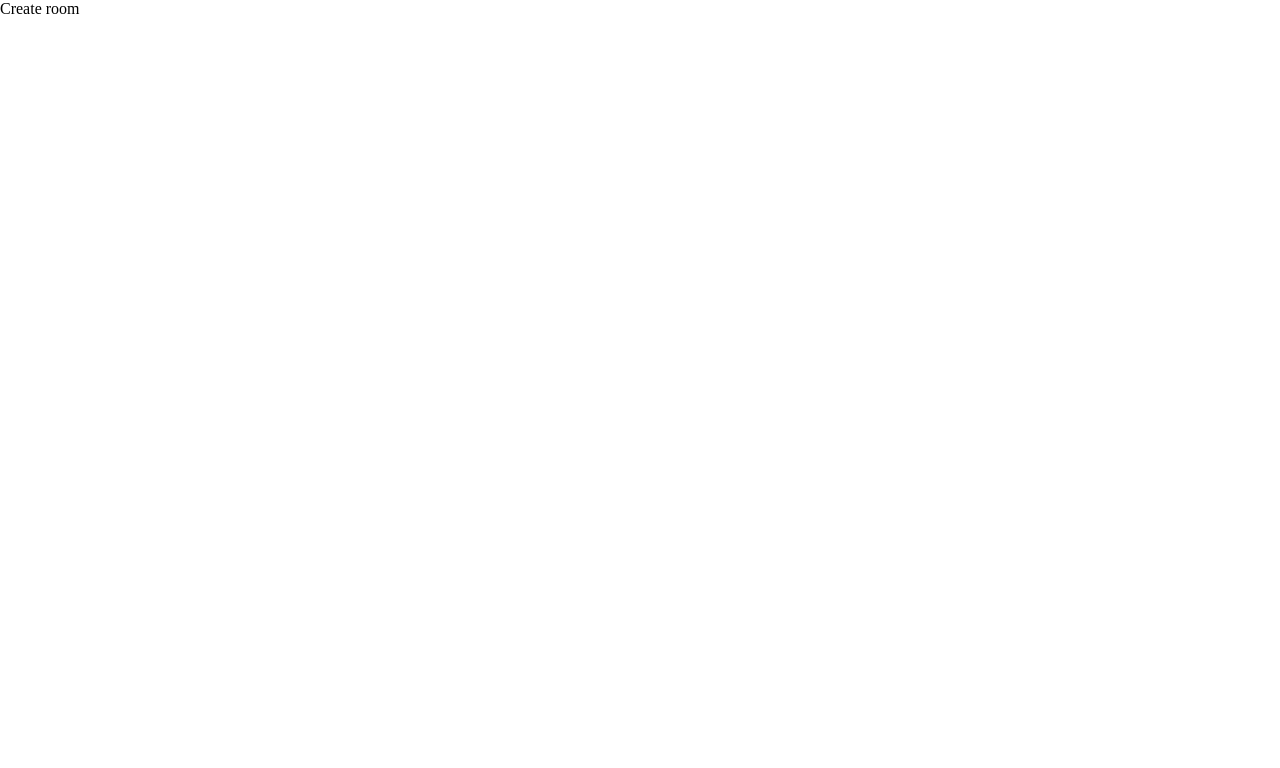
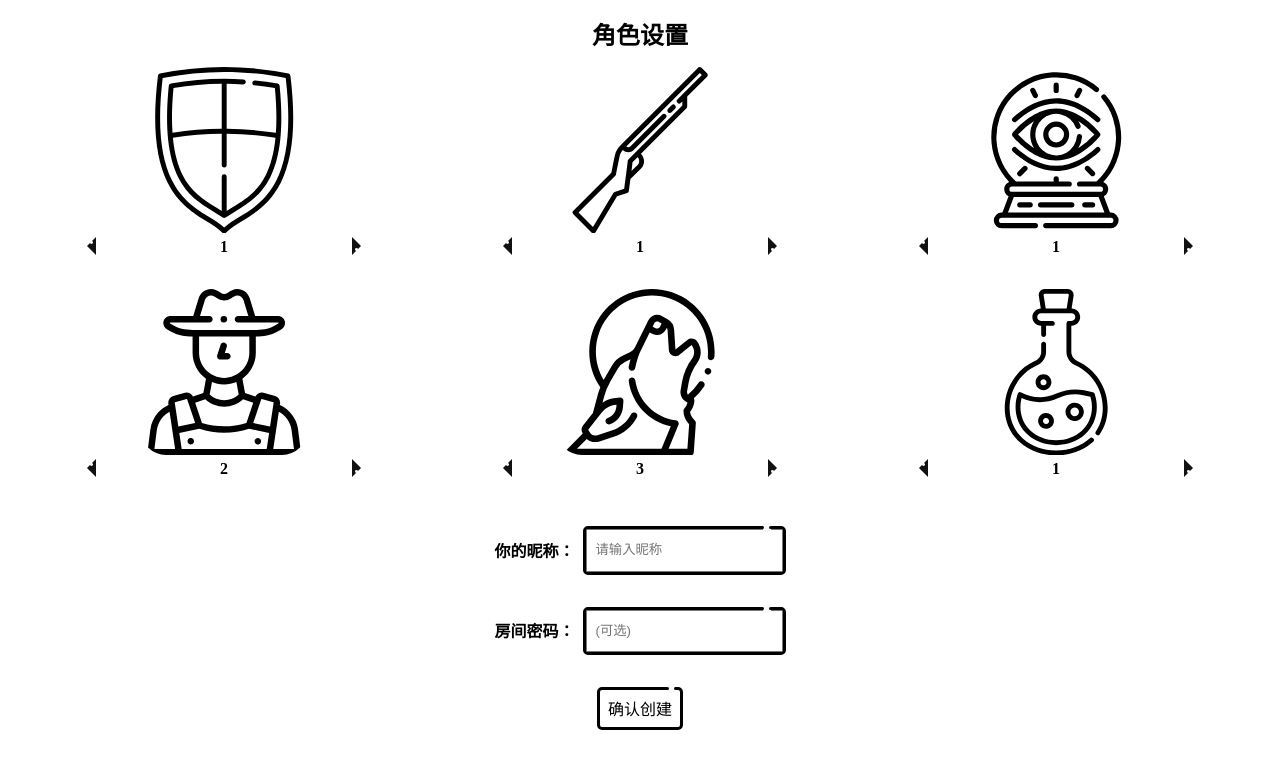
Before and after one commit to xiong35/we-are-wolfs, a React (Vite) app in the folder packages/frontend/: page /createRoom in a window 1280 px wide. Shown: the top 768 px of the page. Built offline with nearby package versions, Linux system fonts and the light colour scheme.

Commit message:
feat(fe): 完成 create room pagfe

```diff
--- a/packages/frontend/package.json
+++ b/packages/frontend/package.json
@@ -18,12 +18,14 @@
     "react": "^18.2.0",
     "react-dom": "^18.2.0",
     "react-router-dom": "^6.8.1",
+    "sha256": "^0.2.0",
     "vite-plugin-svgr": "^2.4.0"
   },
   "devDependencies": {
     "@types/loadable__component": "^5.13.4",
     "@types/react": "^18.0.24",
     "@types/react-dom": "^18.0.8",
+    "@types/sha256": "^0.2.0",
     "@vitejs/plugin-react": "^2.2.0",
     "less": "^4.1.3",
     "typescript": "^4.6.4",
--- a/packages/frontend/src/pages/CreateRoom/components/CharacterTile/index.tsx
+++ b/packages/frontend/src/pages/CreateRoom/components/CharacterTile/index.tsx
@@ -1,12 +1,13 @@
 import styles from "./index.module.less";
 import { FC } from "react";
 import { Avatar } from "../../../../components/Avatar";
-import { ECharacter } from "@werewolf/shared";
+import { ESetableCharacters } from "@werewolf/shared";
+import classNames from "classnames";
 
 export type ICharacterTileProps = {
   num: number;
-  setNum: (num: number) => void;
-  character: ECharacter;
+  setNum: (num: 1 | -1) => void;
+  character: ESetableCharacters;
 };
 
 export const CharacterTile: FC<ICharacterTileProps> = ({
@@ -15,12 +16,12 @@ export const CharacterTile: FC<ICharacterTileProps> = ({
   character,
 }) => {
   return (
-    <div className={styles["w-character_tile"]}>
+    <div className={classNames(styles["w-character_tile"], "w-character_tile")}>
       <Avatar character={character}></Avatar>
       <div className={styles["controll"]}>
-        <div onClick={() => setNum(num - 1)} className={styles["down"]}></div>
+        <div onClick={() => setNum(-1)} className={styles["down"]}></div>
         <div className={styles["number"]}>{num}</div>
-        <div onClick={() => setNum(num + 1)} className={styles["up"]}></div>
+        <div onClick={() => setNum(1)} className={styles["up"]}></div>
       </div>
     </div>
   );
--- /dev/null
+++ b/packages/frontend/src/pages/CreateRoom/hooks/useCharacters.ts
@@ -0,0 +1,31 @@
+import { ESetableCharacters } from "@werewolf/shared";
+import { useState } from "react";
+
+export function useCharacters() {
+  const [characters, setCharacters] = useState<
+    Record<ESetableCharacters, number>
+  >({
+    GUARD: 1,
+    HUNTER: 1,
+    SEER: 1,
+    VILLAGER: 2,
+    WEREWOLF: 3,
+    WITCH: 1,
+  });
+
+  function setCharacter(c: ESetableCharacters, type: 1 | -1): boolean {
+    if (characters[c] + type < 0) return false;
+    if (["SEER", "HUNTER", "GUARD", "WITCH"].includes(c)) {
+      if (type === 1 && characters[c] === 1) return false;
+    }
+
+    if (c === "WEREWOLF" && characters[c] === 1 && type === -1) {
+      return false;
+    }
+
+    setCharacters({ ...characters, [c]: characters[c] + type });
+    return true;
+  }
+
+  return { characters, setCharacter };
+}
--- a/packages/frontend/src/pages/CreateRoom/index.module.less
+++ b/packages/frontend/src/pages/CreateRoom/index.module.less
@@ -1,3 +1,56 @@
-.w-create-room {
-  perspective: placeholder;
+.w-create_room {
+  padding: 1rem 1rem 0;
+  text-align: center;
+
+  .title {
+    font-size: 1.5rem;
+    font-weight: bold;
+  }
+
+  .tile-wrapper {
+    display: flex;
+    flex-wrap: wrap;
+
+    // TODO
+    :global {
+      .w-character_tile {
+        flex: 1 1 33%;
+        padding: 1rem 0;
+
+      }
+    }
+  }
+
+  .name,
+  .password {
+    .hint {
+      position: relative;
+      bottom: 0.04em;
+      word-break: keep-all;
+      margin-right: 0.5rem;
+      font-weight: bold;
+    }
+
+    display: flex;
+    align-items: center;
+    justify-content: center;
+    margin: 2rem 0;
+
+    input {
+      max-width: calc(100% - 1rem);
+      padding: 0 0.5rem;
+      line-height: 2.4rem;
+      overflow: visible;
+    }
+
+    // .useborder {
+    //   max-width: 50%;
+    // }
+  }
+
+  :global {
+    .w-btn {
+      margin: auto;
+    }
+  }
 }
--- a/packages/frontend/src/pages/CreateRoom/index.tsx
+++ b/packages/frontend/src/pages/CreateRoom/index.tsx
@@ -1,10 +1,64 @@
 import styles from "./index.module.less";
-import { FC } from "react";
+import { FC, useState } from "react";
+import { CharacterTile } from "./components/CharacterTile";
+import { ESetableCharacters } from "@werewolf/shared";
+import { UseBorder } from "../../components/UseBorder";
+import { Btn } from "../../components/Btn";
+import { useCharacters } from "./hooks/useCharacters";
+import { createRoom } from "./methods/createRoom";
 
 export type ICreateRoomProps = {};
 
 const CreateRoom: FC<ICreateRoomProps> = (props) => {
-  return <div className={styles["w-create-room"]}>Create room</div>;
+  const { characters, setCharacter } = useCharacters();
+  const [nickName, setNickName] = useState("");
+  const [password, setPassword] = useState("");
+
+  return (
+    <div className={styles["w-create_room"]}>
+      <span className={styles["title"]}>角色设置</span>
+      <div className={styles["tile-wrapper"]}>
+        {(Object.keys(characters) as ESetableCharacters[]).map((c) => (
+          <CharacterTile
+            key={c}
+            character={c}
+            num={characters[c]}
+            setNum={(num) => setCharacter(c, num)}
+          ></CharacterTile>
+        ))}
+      </div>
+
+      <div className={styles["name"]}>
+        <span className={styles["hint"]}>你的昵称：</span>
+        <UseBorder>
+          <input
+            maxLength={10}
+            type="text"
+            placeholder="请输入昵称"
+            v-model="nickname"
+            value={nickName}
+            onChange={(e) => setNickName(e.target.value)}
+          />
+        </UseBorder>
+      </div>
+      <div className={styles["password"]}>
+        <span className={styles["hint"]}>房间密码：</span>
+        <UseBorder>
+          <input
+            type="text"
+            maxLength={20}
+            placeholder="(可选)"
+            v-model="password"
+            onChange={(e) => setPassword(e.target.value)}
+            value={password}
+          />
+        </UseBorder>
+      </div>
+      <Btn onClick={() => createRoom(nickName, password, characters)}>
+        确认创建
+      </Btn>
+    </div>
+  );
 };
 
 export default CreateRoom;
--- /dev/null
+++ b/packages/frontend/src/pages/CreateRoom/methods/createRoom.ts
@@ -0,0 +1,61 @@
+import { ESetableCharacters } from "@werewolf/shared";
+import sha256 from "sha256";
+import { showDialog } from "../../../signals/dialog";
+
+export async function createRoom(
+  nickname: string,
+  password: string,
+  characters: Record<ESetableCharacters, number>
+) {
+  if (!nickname) return showDialog("请填写昵称");
+
+  /* 设置人数配置
+   * 将 Record<ESetableCharacters, number> 转化成 ESetableCharacters[]
+   * record中有多少个角色，数组中就有多少个该角色
+   */
+  let characterNames: ESetableCharacters[] = [];
+  (Object.keys(characters) as ESetableCharacters[]).map((name) => {
+    characterNames = characterNames.concat(
+      new Array(characters[name]).fill(name)
+    );
+  });
+  // FIXME：设置 needingCharacters（主要用于等待房间的格子数，或许前端不用设置，可以等后端统一发回来？）
+  // needingCharacters.value = characterNames;
+
+  // TODO：发送请求
+  // const res = await createRoom({
+  //   characters: characterNames,
+  //   name: nickname,
+  //   password: password ? sha256(password) : undefined,
+  // });
+
+  // if (res && res.status === 200) {
+  //   const data = res.data;
+  //   /* 通知后端, 在 io 中加入该房间 */
+  //   joinRoom(data.roomNumber);
+
+  //   showDialog("创建成功, 进入等待房间");
+  //   router.push({
+  //     name: "waitRoom",
+  //     query: {
+  //       pw: password.value,
+  //       number: data.roomNumber,
+  //     },
+  //   });
+  //   setToken(data.ID, data.roomNumber);
+  //   players.value = [
+  //     {
+  //       index: 1,
+  //       isAlive: true,
+  //       name: nickname.value,
+  //       isSheriff: false,
+  //       isDying: false,
+  //       hasVotedAt: [],
+  //       sheriffVotes: [],
+  //     },
+  //   ];
+  // }
+
+  console.log({nickname, password, characters});
+
+}
```
Also changed, not shown: 1 other file (tests, documents, lock files or other folders).
